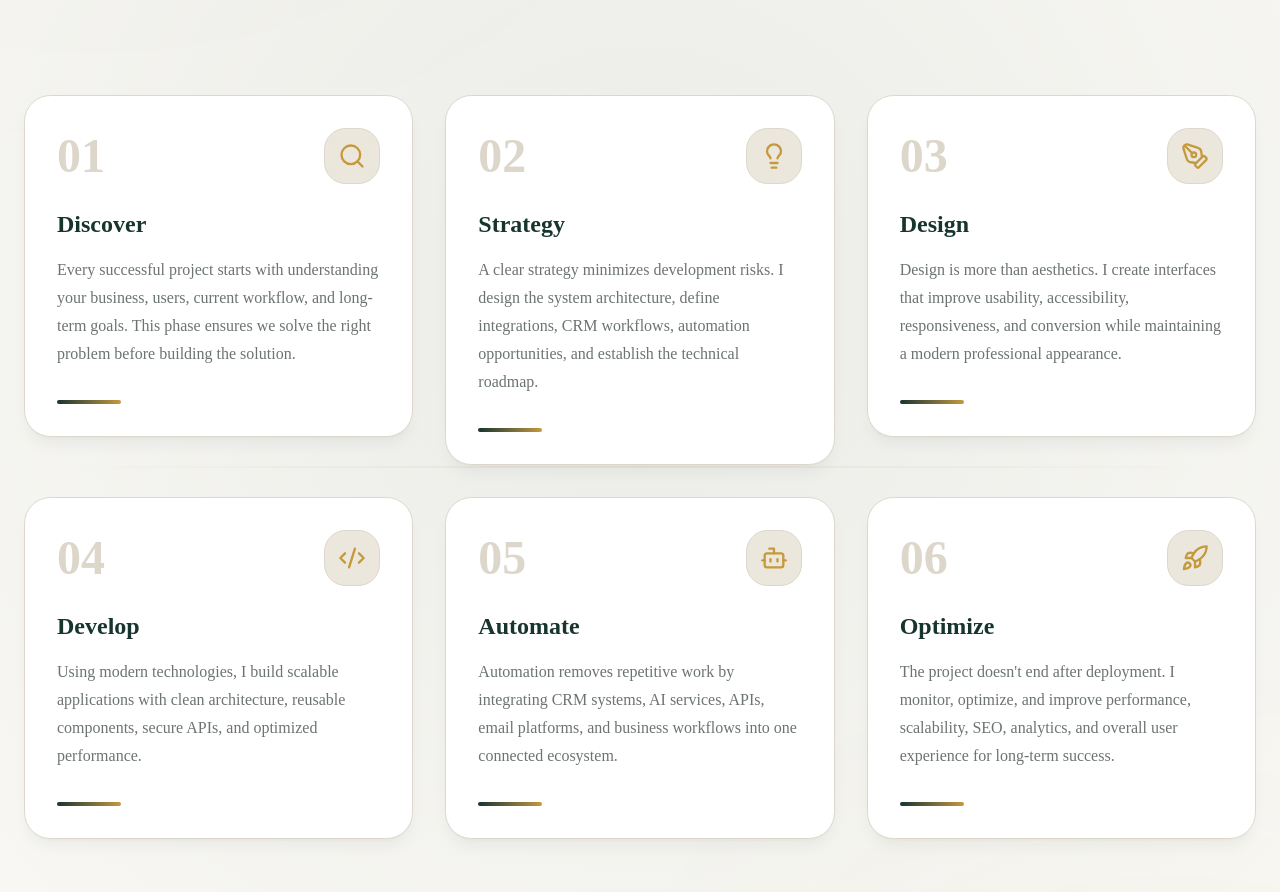
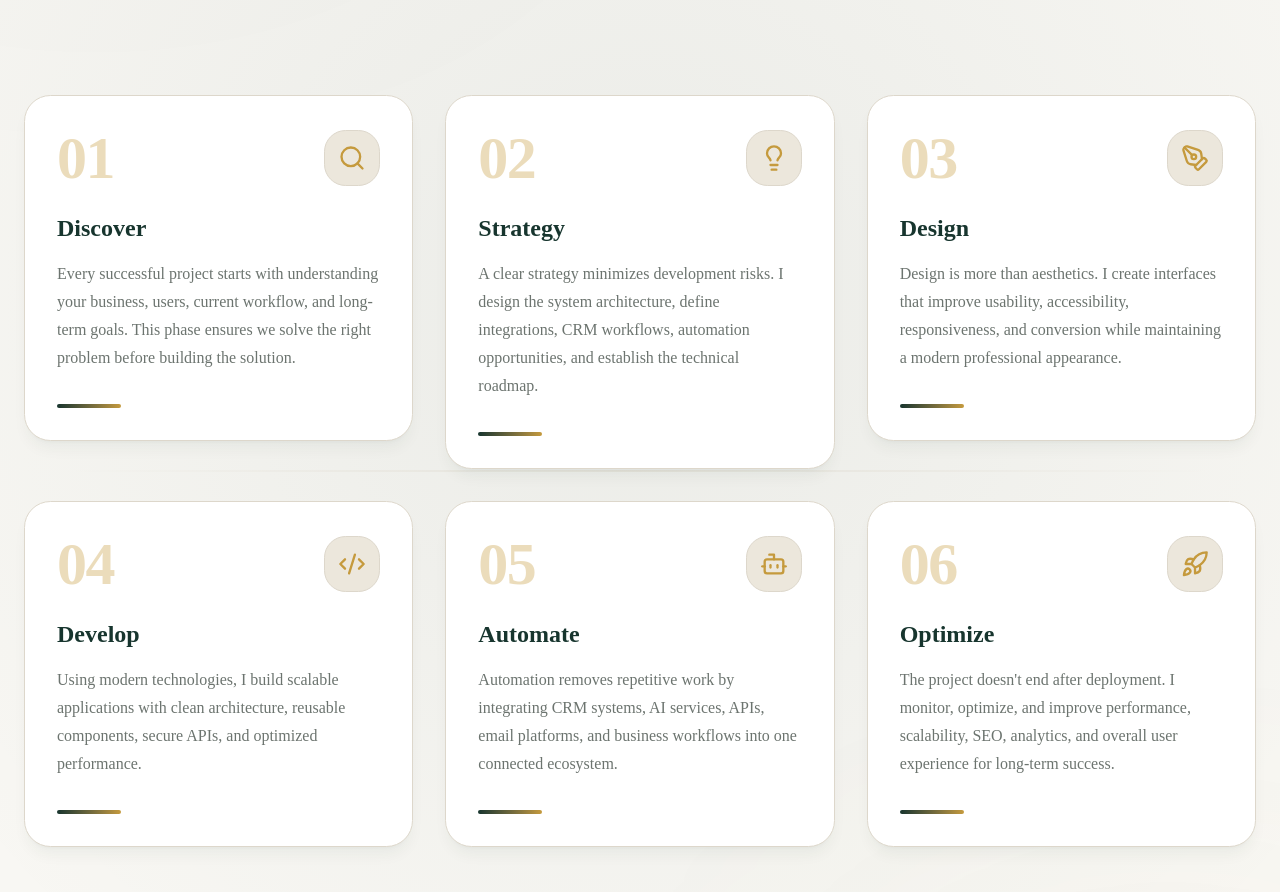
Before and after one commit to Ambreen110/aayitech, a Next.js app: page /approach in a window 1280 px wide. Shown: the part 828-1720 px from the top of the page. Built offline with nearby package versions, Linux system fonts and the light colour scheme.

Commit message:
Approach page set

```diff
--- a/components/sections/approach/StepCard.tsx
+++ b/components/sections/approach/StepCard.tsx
@@ -19,7 +19,26 @@ export default function StepCard({ step }: StepCardProps) {
       transition={{
         duration: 0.3,
       }}
-      className="group relative overflow-hidden rounded-3xl border border-border bg-card p-8 shadow-lg shadow-primary/5 backdrop-blur-xl transition-all duration-300 hover:border-accent/40 hover:bg-secondary"
+      className="
+        group
+        relative
+        overflow-hidden
+        rounded-3xl
+        border
+        border-border
+        bg-card
+        p-8
+        shadow-lg
+        shadow-primary/5
+        backdrop-blur-xl
+        transition-all
+        duration-300
+        hover:-translate-y-2
+        hover:border-accent
+        hover:bg-[#EFE8DA]
+        hover:shadow-2xl
+        hover:shadow-primary/20
+      "
     >
       {/* Hover Glow */}
       <div className="absolute inset-0 bg-gradient-to-br from-primary/0 via-primary/5 to-accent/10 opacity-0 transition-opacity duration-500 group-hover:opacity-100" />
@@ -27,23 +46,63 @@ export default function StepCard({ step }: StepCardProps) {
       {/* Border Glow */}
       <div className="absolute inset-0 rounded-3xl border border-accent/0 transition-all duration-500 group-hover:border-accent/40" />
 
-      {/* Step Number */}
-      <div className="mb-6 flex items-center justify-between">
-        <span className="text-5xl font-black text-border transition-colors duration-300 group-hover:text-accent/20">
+      {/* Step Number & Icon */}
+      <div className="relative mb-6 flex items-center justify-between">
+
+        <span
+          className="
+            text-6xl
+            font-black
+            tracking-tight
+            text-accent/35
+            transition-all
+            duration-300
+            group-hover:text-accent/70
+          "
+        >
           {step.number}
         </span>
 
         <motion.div
-          whileHover={{ rotate: 8, scale: 1.1 }}
+          whileHover={{
+            rotate: 8,
+            scale: 1.1,
+          }}
           transition={{ duration: 0.3 }}
-          className="flex h-14 w-14 items-center justify-center rounded-2xl border border-border bg-secondary text-accent transition-all duration-300 group-hover:border-accent/40 group-hover:bg-accent/10"
+          className="
+            flex
+            h-14
+            w-14
+            items-center
+            justify-center
+            rounded-2xl
+            border
+            border-border
+            bg-secondary
+            text-accent
+            transition-all
+            duration-300
+            group-hover:border-accent
+            group-hover:bg-accent/10
+          "
         >
           <Icon className="h-7 w-7" />
         </motion.div>
+
       </div>
 
       {/* Title */}
-      <h3 className="mb-4 text-2xl font-bold text-foreground transition-colors duration-300 group-hover:text-accent">
+      <h3
+        className="
+          mb-4
+          text-2xl
+          font-bold
+          text-foreground
+          transition-all
+          duration-300
+          group-hover:text-accent
+        "
+      >
         {step.title}
       </h3>
 
@@ -53,7 +112,20 @@ export default function StepCard({ step }: StepCardProps) {
       </p>
 
       {/* Bottom Accent */}
-      <div className="mt-8 h-1 w-16 rounded-full bg-gradient-to-r from-primary to-accent transition-all duration-500 group-hover:w-28" />
+      <div
+        className="
+          mt-8
+          h-1
+          w-16
+          rounded-full
+          bg-gradient-to-r
+          from-primary
+          to-accent
+          transition-all
+          duration-500
+          group-hover:w-full
+        "
+      />
     </motion.div>
   );
 }
```
